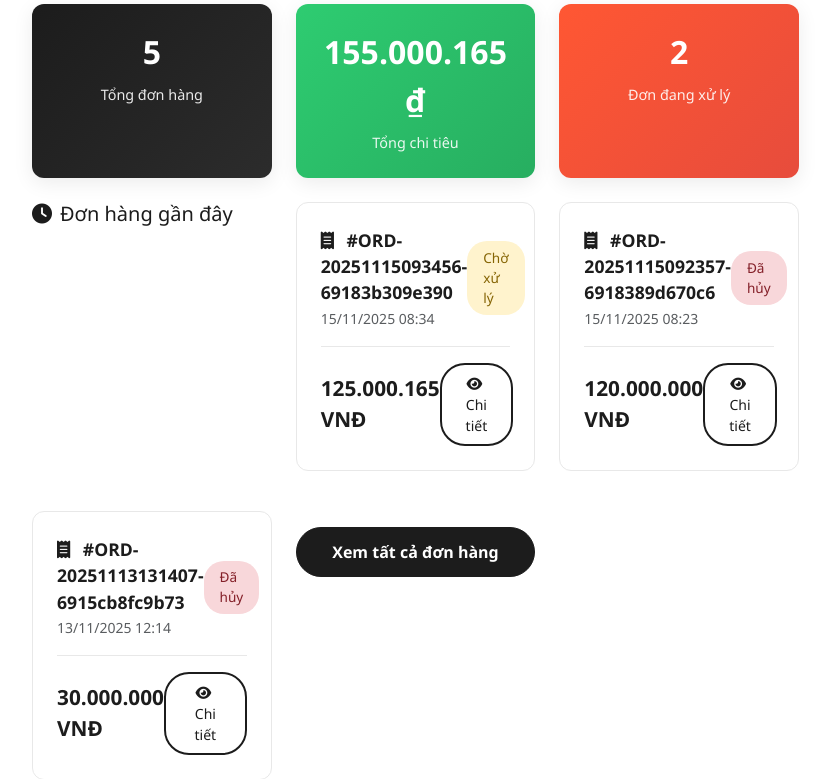
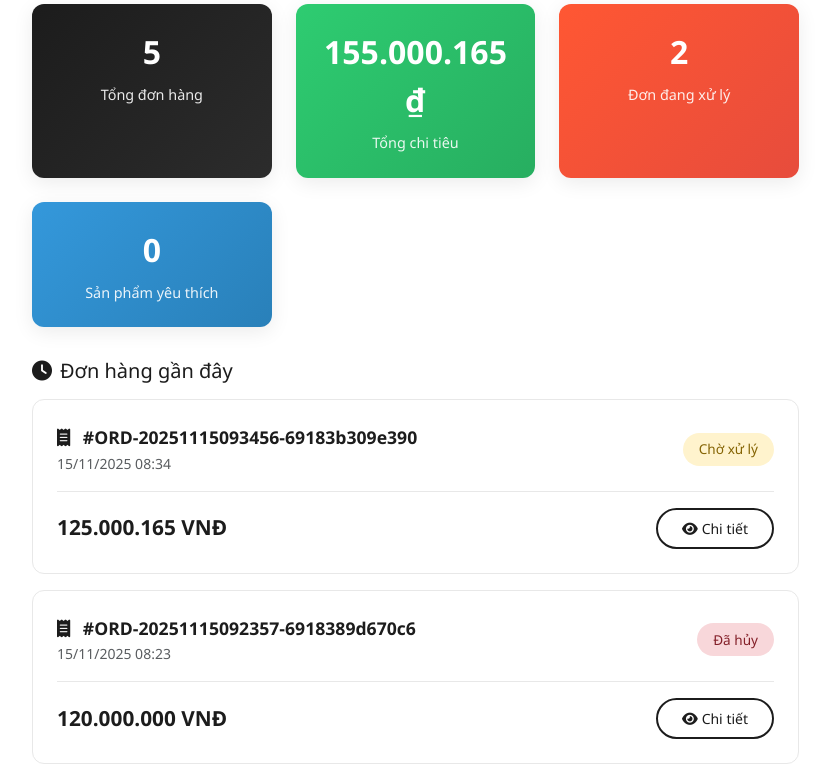
Before and after one commit to Tank1109/XEDIC-Website-M-y-nh, a PHP site: page /profile.php in a window 1280 px wide. Shown: the part 469-1248 px from the top of the page, without its empty margins (367-1197 px from the left). Run offline with PHP 8.4, Linux system fonts and the light colour scheme; the visitor is signed in with stand-in values (Sample User, id 1); data comes from the database, SQL or seed files in the repository; data that the repository does not hold is empty.

Commit message:
Add wishlist count display to profile page

```diff
--- a/camera 18:11/camera/profile.php
+++ b/camera 18:11/camera/profile.php
@@ -443,7 +443,11 @@ $isEditing = isset($_GET['edit']);
                                         <div class="stat-value"><?= $stats['pending_orders'] ?></div>
                                         <div class="stat-label">Đơn đang xử lý</div>
                                     </div>
-
+                                    <div class="stat-card info">
+                                        <div class="stat-value"><?= $stats['wishlist_count'] ?></div>
+                                        <div class="stat-label">Sản phẩm yêu thích</div>
+                                    </div>
+                                </div>
 
                                 <!-- Recent Orders -->
                                 <h5 class="mb-3"><i class="fas fa-clock me-2"></i>Đơn hàng gần đây</h5>
```
